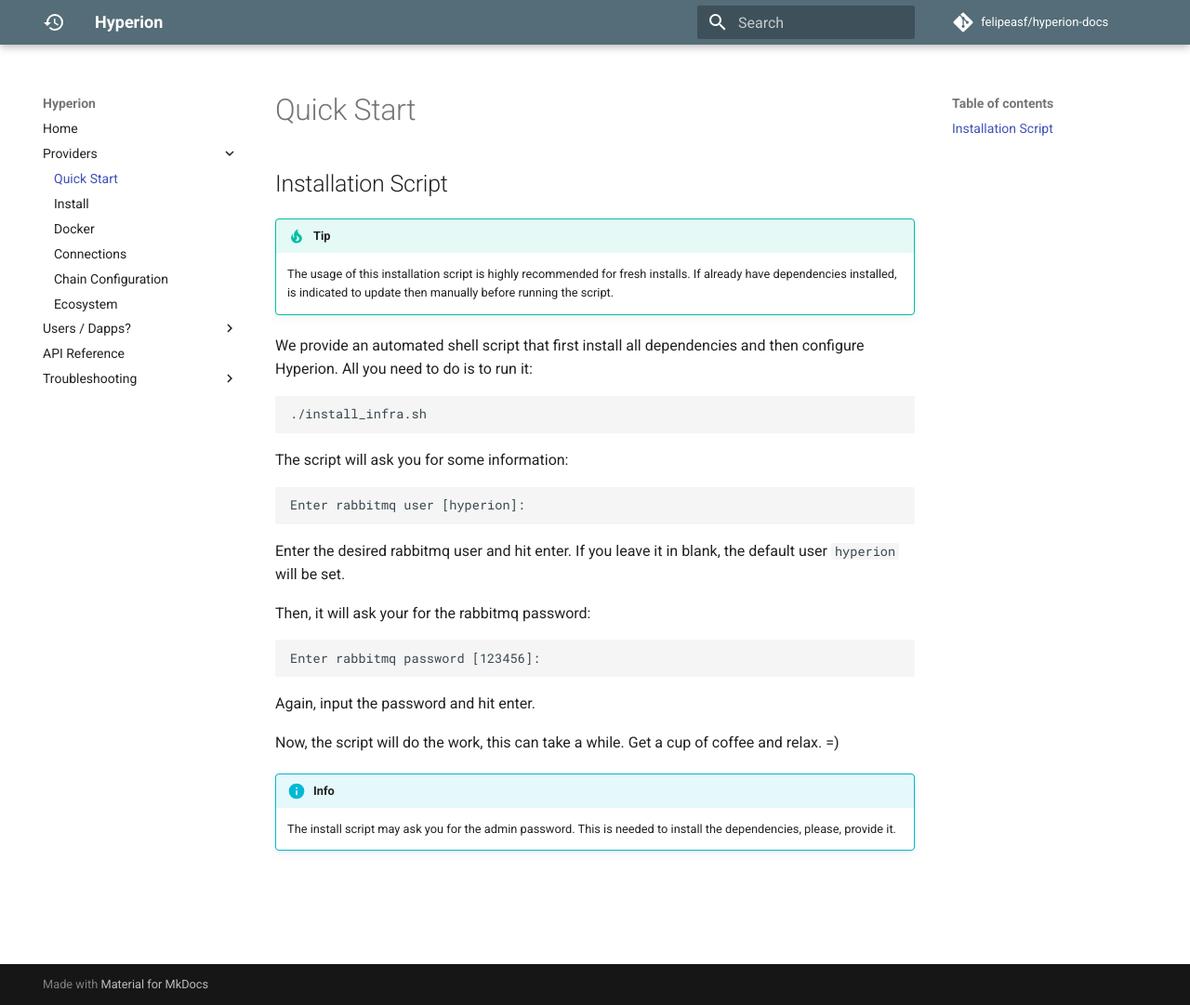
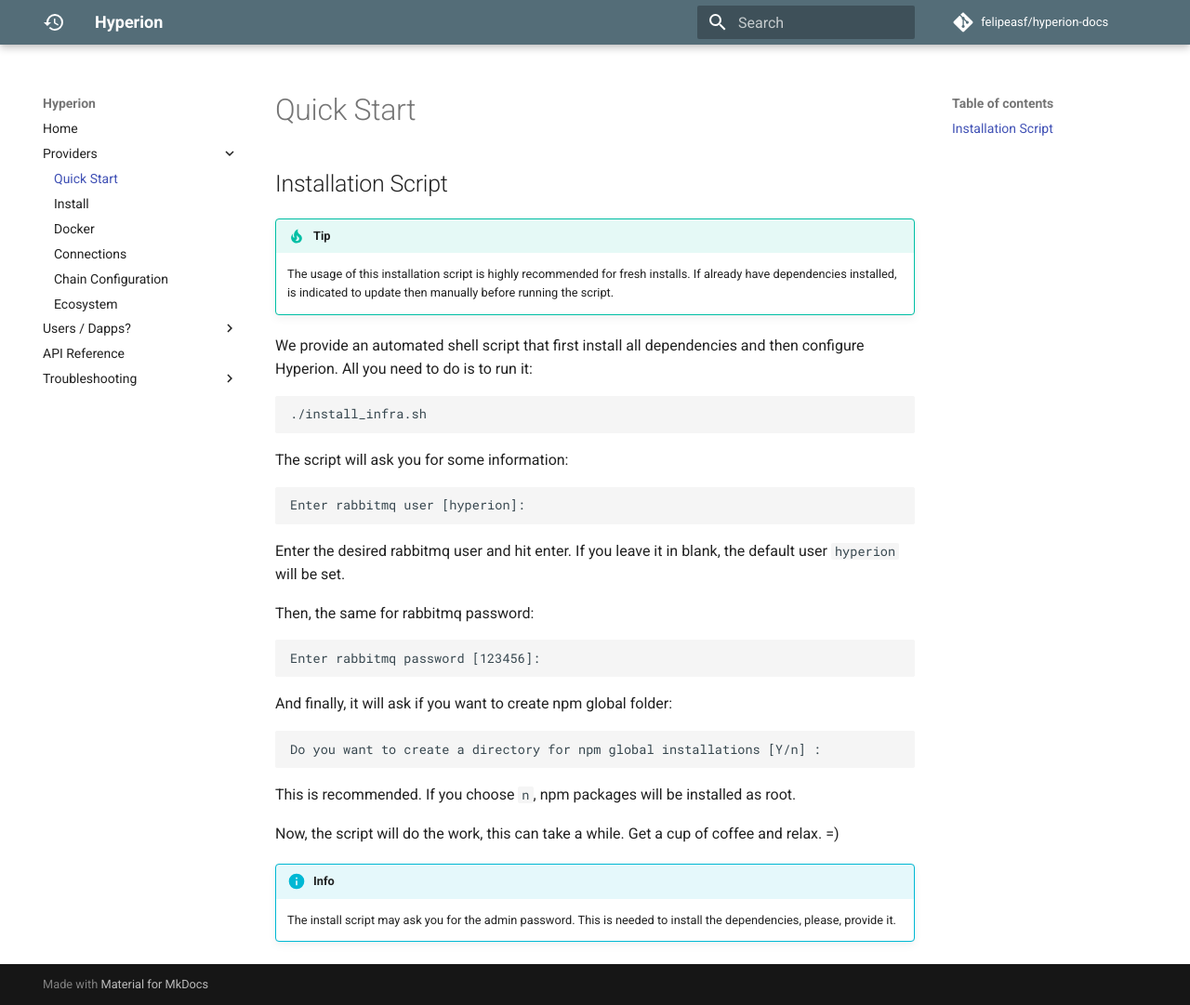
Before and after one commit to felipeasf/hyperion-docs, an MkDocs documentation site: the page built from docs/quickstart.md, in a window 1280 px wide and 1081 px high. Shown: the whole window at 93% size. Built offline with MkDocs 1.6.1 and Material for MkDocs 9.7.7, drawn with Linux system fonts in a browser that asks for light colours; comment, search, counter and statistics services are not loaded.

Commit message:
npm question

`````diff
--- a/docs/quickstart.md
+++ b/docs/quickstart.md
@@ -17,11 +17,16 @@ Enter rabbitmq user [hyperion]:
 Enter the desired rabbitmq user and hit enter. If you leave it in blank, the default user
 `hyperion` will be set.
 
-Then, it will ask your for the rabbitmq password:
+Then, the same for rabbitmq password:
 ```
 Enter rabbitmq password [123456]:
 ```
-Again, input the password and hit enter.
+
+And finally, it will ask if you want to create npm global folder:
+````
+Do you want to create a directory for npm global installations [Y/n] :
+````
+This is recommended. If you choose `n`, npm packages will be installed as root.
 
 Now, the script will do the work, this can take a while. Get a cup of coffee and relax. =)
 
`````
